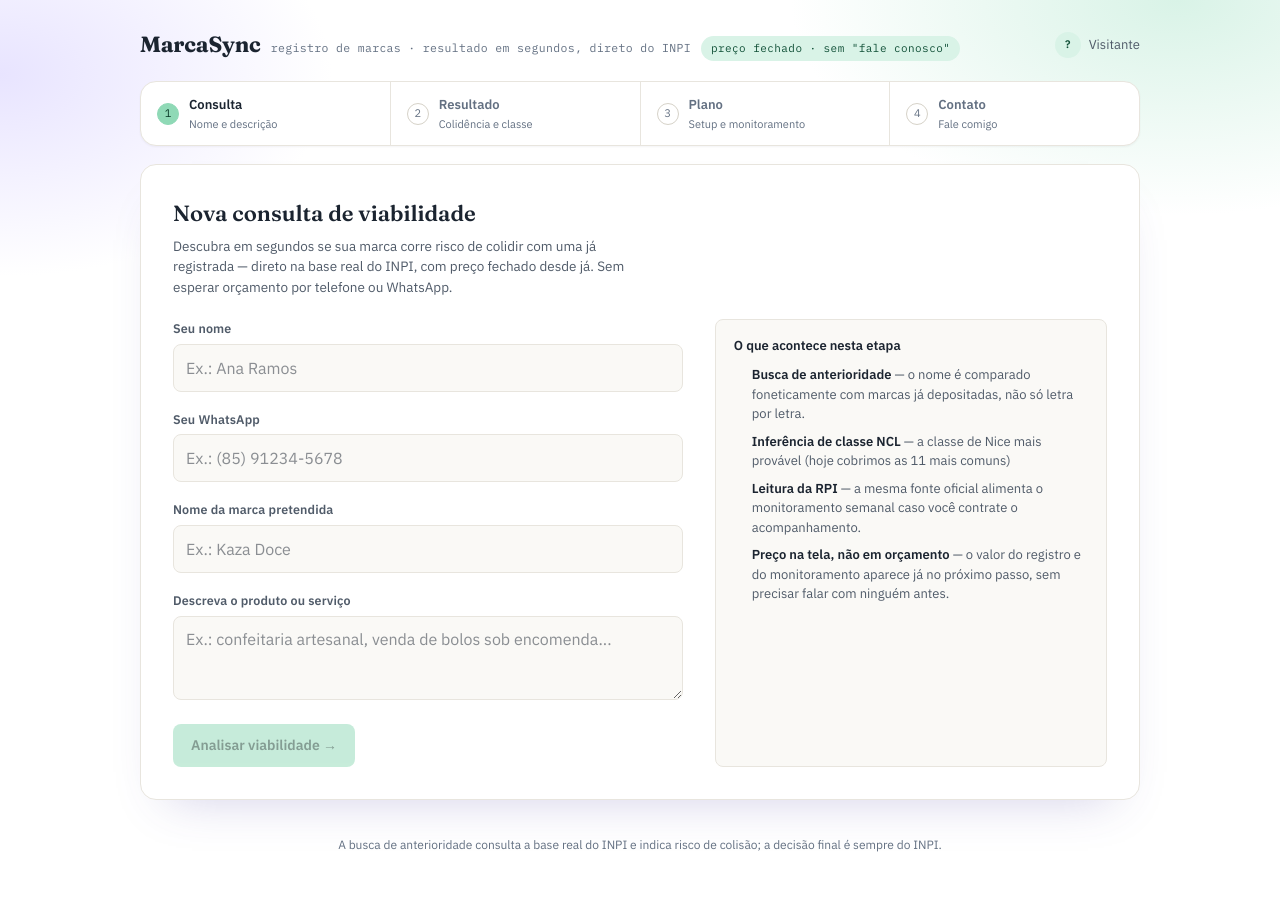
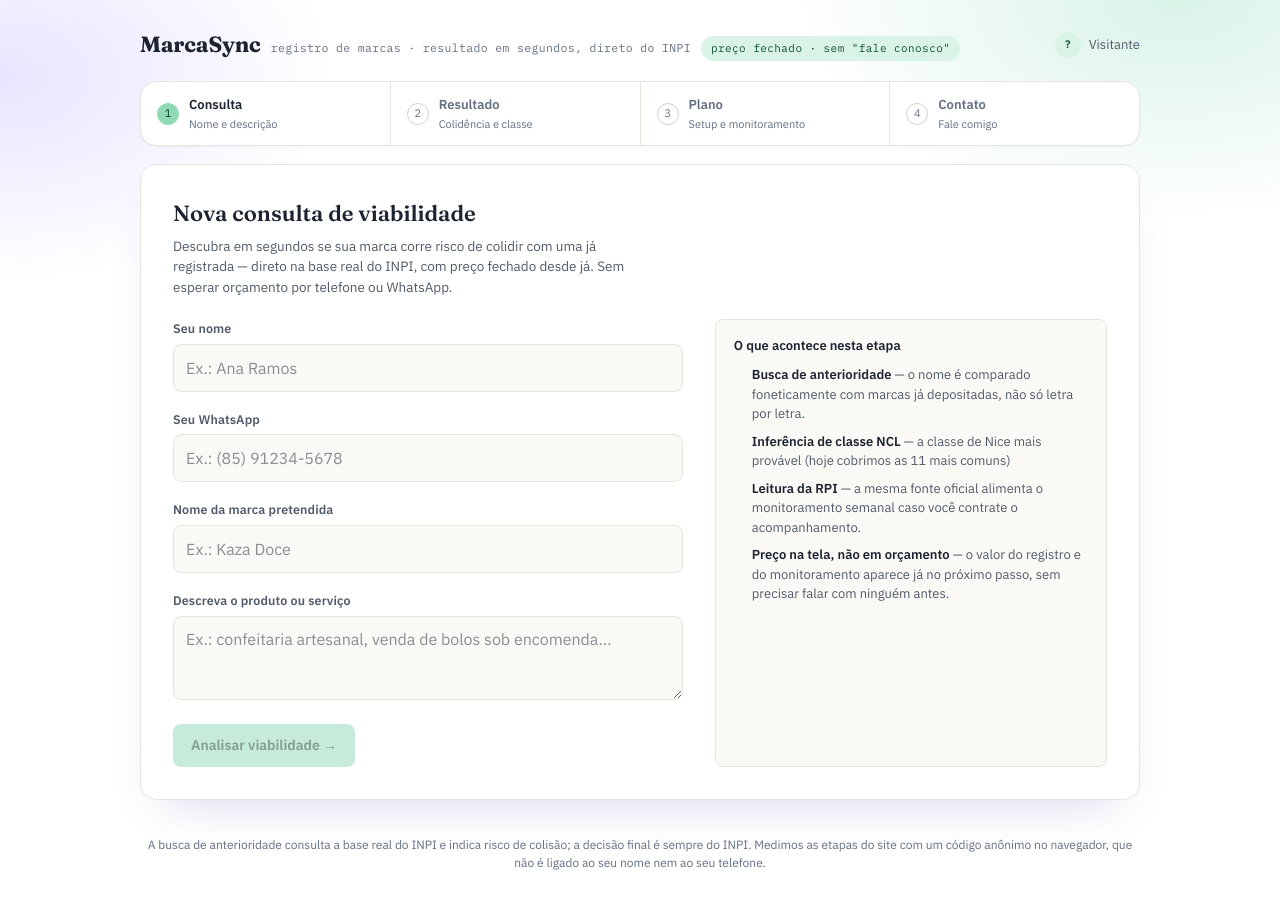
Before and after one commit to ACrush14/MarcaSync, a Next.js app: page /consulta in a window 1280 px wide. Shown: the top 908 px of the page. Built offline with nearby package versions, Linux system fonts and the light colour scheme; no server answers; the database is empty.

Commit message:
Implement privacy preview feature Introduce a privacy preview feature that allows users to see how their data will be handled before submission. This enhances user awareness and control over personal information.

```diff
--- a/src/app/layout.tsx
+++ b/src/app/layout.tsx
@@ -36,6 +36,8 @@ export const metadata: Metadata = {
   description:
     "Descubra em segundos se sua marca está livre, direto na base do INPI. Preço fechado na tela e atendimento direto, do protocolo ao registro.",
   openGraph: {
+    url: "/",
+    siteName: "MarcaSync",
     title: "MarcaSync — Registro de marcas com busca real no INPI",
     description:
       "Descubra em segundos se sua marca está livre, direto na base do INPI. Preço fechado na tela.",
--- a/src/components/MarcaSyncApp.tsx
+++ b/src/components/MarcaSyncApp.tsx
@@ -281,7 +281,8 @@ export default function MarcaSyncApp() {
 
       <p className="footer-note">
         A busca de anterioridade consulta a base real do INPI e indica risco de colisão; a decisão
-        final é sempre do INPI.
+        final é sempre do INPI. Medimos as etapas do site com um código anônimo no navegador, que
+        não é ligado ao seu nome nem ao seu telefone.
       </p>
     </div>
   );
```
